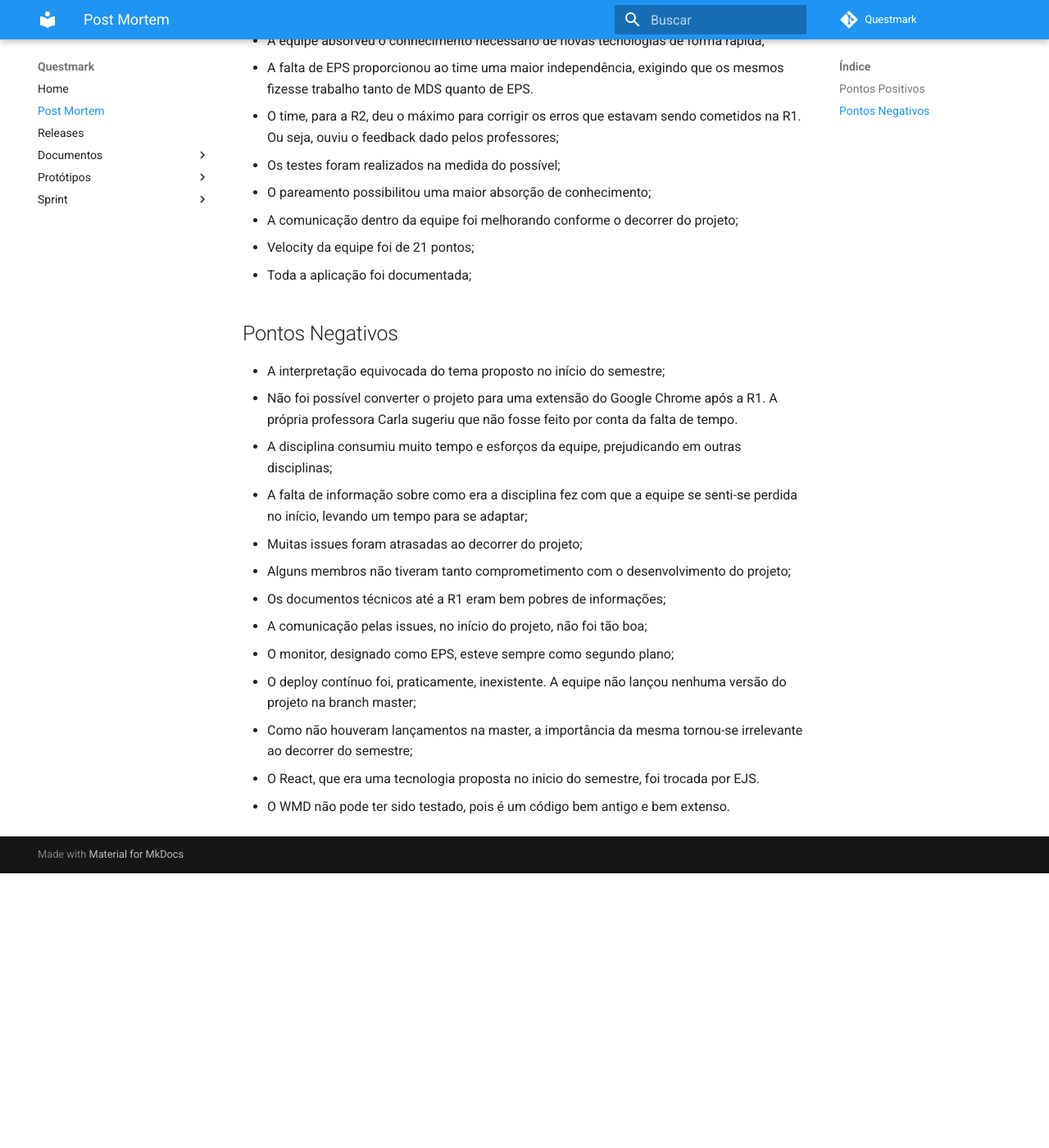
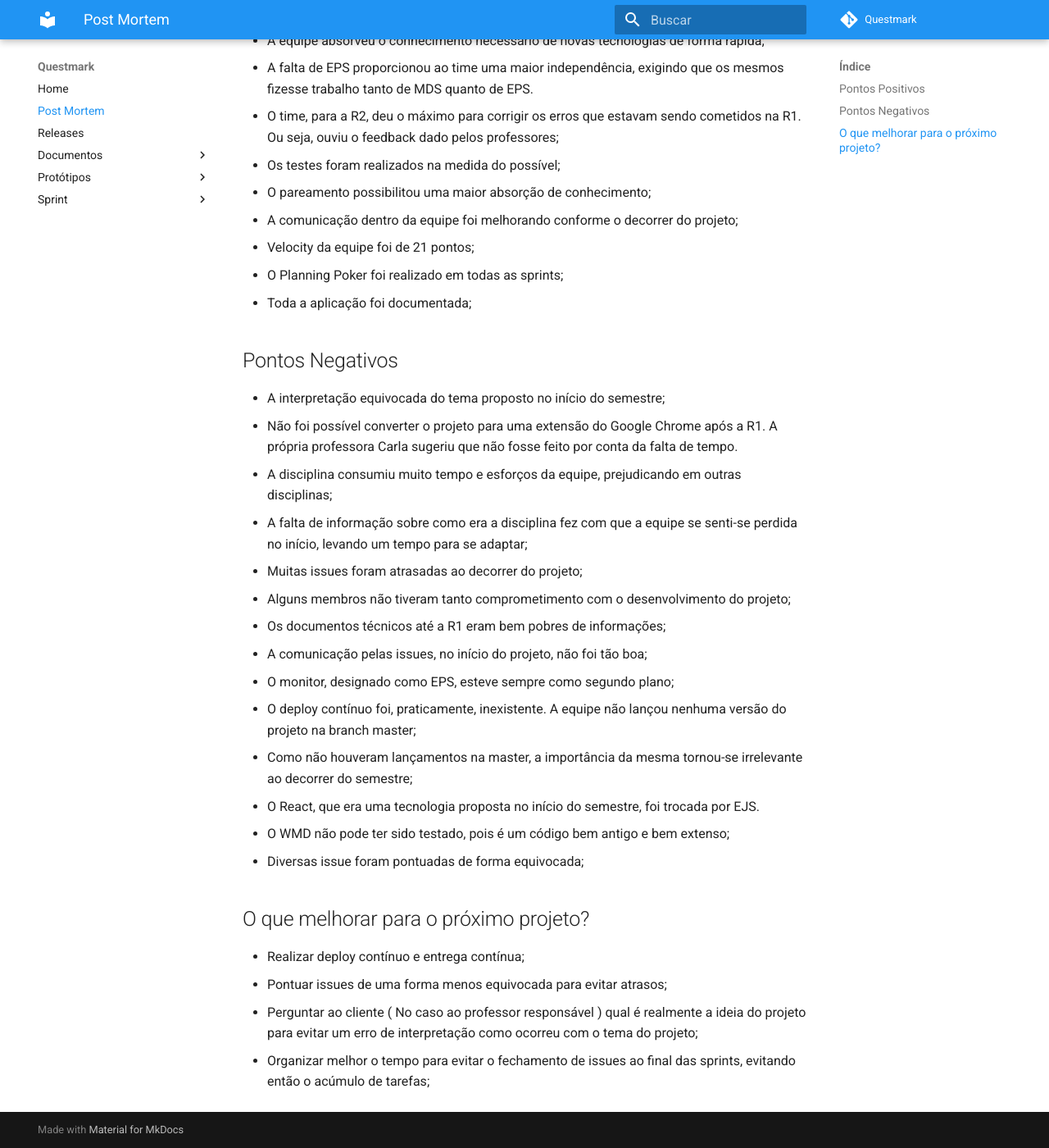
Before and after one commit to fga-eps-mds/2019.2-Questmark, an MkDocs documentation site: the page built from docs/PostMortem.md, in a window 1280 px wide and 1400 px high, scrolled down 378 px. Shown: the whole window at 82% size. Built offline with MkDocs 1.6.1 and Material for MkDocs 9.7.7, drawn with Linux system fonts in a browser that asks for light colours; comment, search, counter and statistics services are not loaded; before the commit the page ends 1443 px from its top, so only the background shows below that.

Commit message:
Correção final nos documentos e adição de Sprint 12

```diff
--- a/docs/PostMortem.md
+++ b/docs/PostMortem.md
@@ -11,6 +11,7 @@
 - O pareamento possibilitou uma maior absorção de conhecimento;
 - A comunicação dentro da equipe foi melhorando conforme o decorrer do projeto;
 - Velocity da equipe foi de 21 pontos;
+- O Planning Poker foi realizado em todas as sprints;
 - Toda a aplicação foi documentada;
 
 ## Pontos Negativos
@@ -25,5 +26,12 @@
 - O monitor, designado como EPS, esteve sempre como segundo plano;
 - O deploy contínuo foi, praticamente, inexistente. A equipe não lançou nenhuma versão do projeto na branch master;
 - Como não houveram lançamentos na master, a importância da mesma tornou-se irrelevante ao decorrer do semestre;
-- O React, que era uma tecnologia proposta no inicio do semestre, foi trocada por EJS.
-- O WMD não pode ter sido testado, pois é um código bem antigo e bem extenso.
+- O React, que era uma tecnologia proposta no início do semestre, foi trocada por EJS.
+- O WMD não pode ter sido testado, pois é um código bem antigo e bem extenso;
+- Diversas issue foram pontuadas de forma equivocada;
+
+## O que melhorar para o próximo projeto?
+- Realizar deploy contínuo e entrega contínua;
+- Pontuar issues de uma forma menos equivocada para evitar atrasos;
+- Perguntar ao cliente ( No caso ao professor responsável ) qual é realmente a ideia do projeto para evitar um erro de interpretação como ocorreu com o tema do projeto;
+- Organizar melhor o tempo para evitar o fechamento de issues ao final das sprints, evitando então o acúmulo de tarefas;
```
Also changed, not shown: .travis.yml (deleted, +0 -16 lines), docs/Releases.md (+5 -0 lines), docs/Sprint/Sprint 12/Basico.md (added, +33 -0 lines), docs/Sprint/Sprint 12/Conhecimento.md (added, +4 -0 lines), docs/Sprint/Sprint 12/Sprint Backlog.md (added, +7 -0 lines), site/404.html, site/Documentos/documento-de-visao/index.html, site/Documentos/gestao-de-configuracao-de-software/index.html, site/index.html, site/search/search_index.json, site/sitemap.xml, 4 other files.
